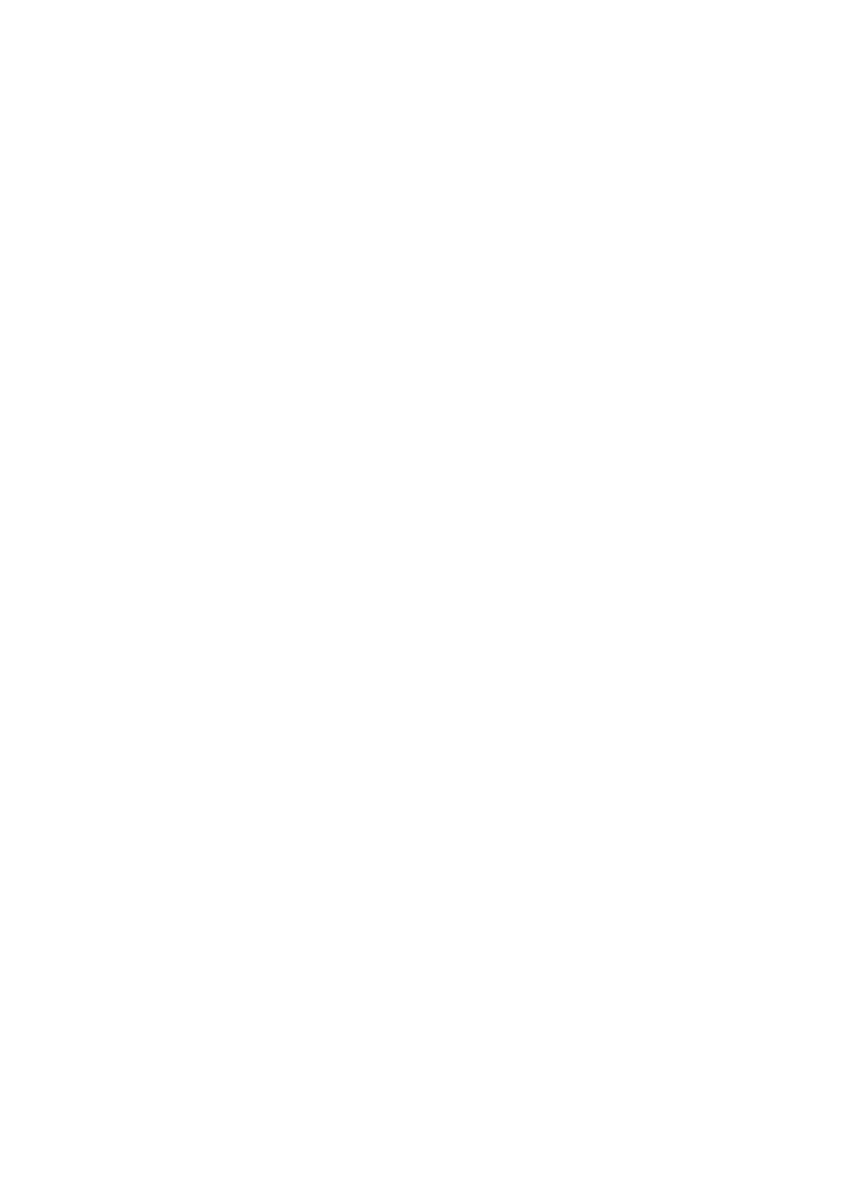
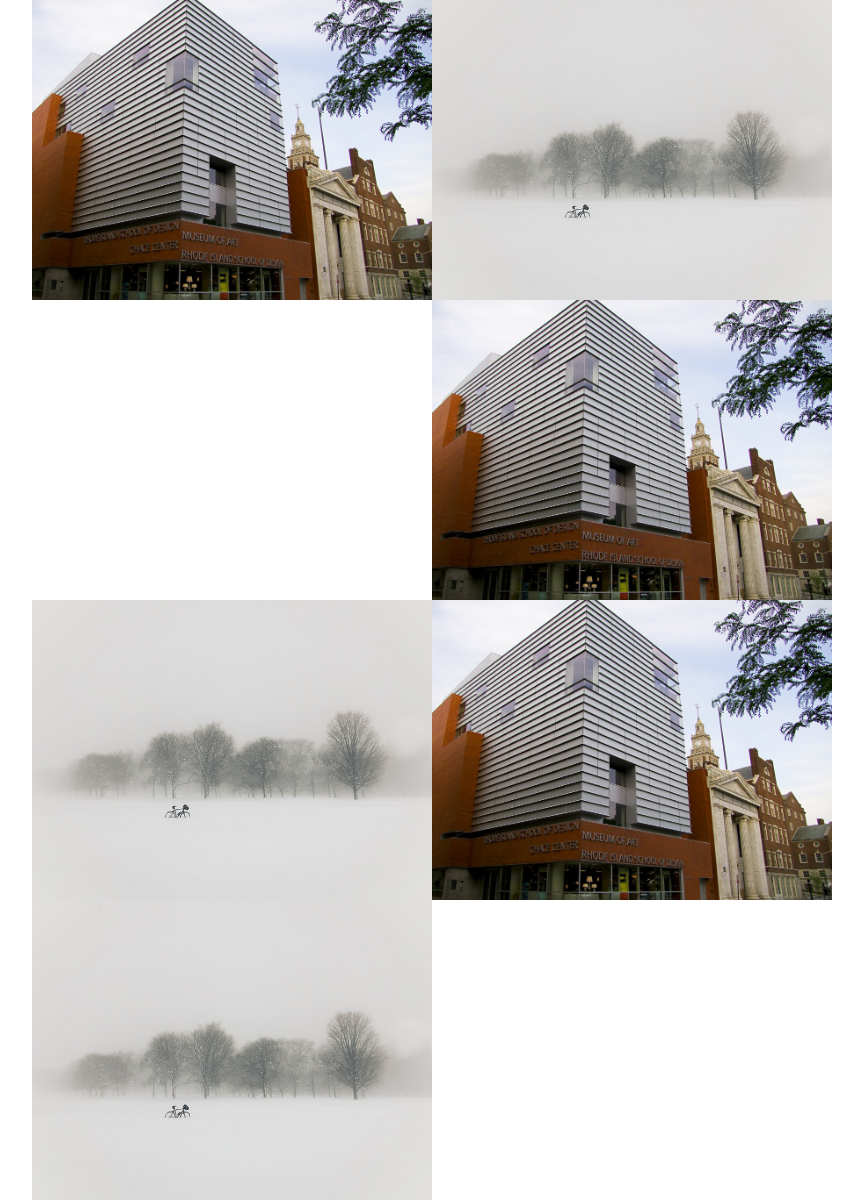
Before and after one commit to lafrank25/repo--float-and-flex, a plain HTML site: page index.html in a window 1280 px wide. Shown: the whole page, without its empty margins (208-1071 px from the left). Before the commit the page ends 800 px from the top, so only its background shows below. Drawn offline with Linux system fonts and the light colour scheme.

Commit message:
Edited images, added float element

```diff
--- a/css/style.css
+++ b/css/style.css
@@ -23,7 +23,7 @@ header, nav, main, footer {
 }
 
 main {
-  display: float;
+  display: flex;
   border: 0;
 }
 
@@ -45,6 +45,7 @@ main {
 .card img {
   display: block;
   width: 400px;
+  float: left;
 }
 
 @media (max-width: 1280px) {
--- a/index.html
+++ b/index.html
@@ -10,11 +10,11 @@
    <main>
       <div class="card">
          <img src="img/risd-museum.jpg" alt="">
-         <img src="img/378503515_15f92f76cc_o.jpg" alt="">
+         <img src="img/40422745235_27f2b2b11d_z.jpg" alt="">
          <img src="img/risd-museum.jpg" alt="">
-         <img src="img/378503515_15f92f76cc_o.jpg" alt="">
+         <img src="img/40422745235_27f2b2b11d_z.jpg" alt="">
          <img src="img/risd-museum.jpg" alt="">
-         <img src="img/378503515_15f92f76cc_o.jpg" alt="">
+         <img src="img/40422745235_27f2b2b11d_z.jpg" alt="">
       </div>
    </main>
 </body>
```
Also changed, not shown: img/40422745235_27f2b2b11d_z.jpg (added), img/risd-museum.jpg (added), 1 other file.
